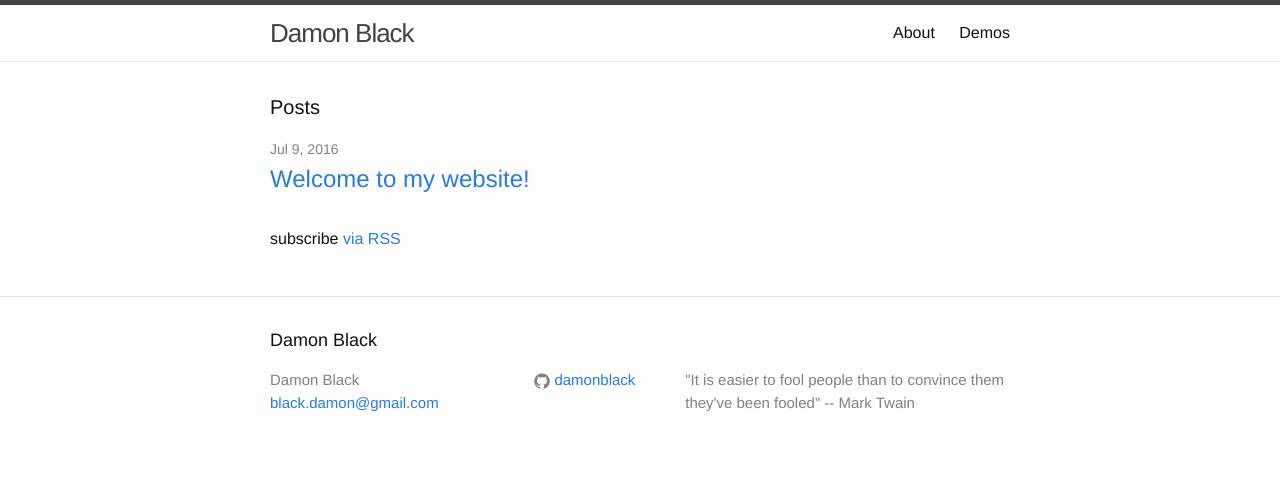
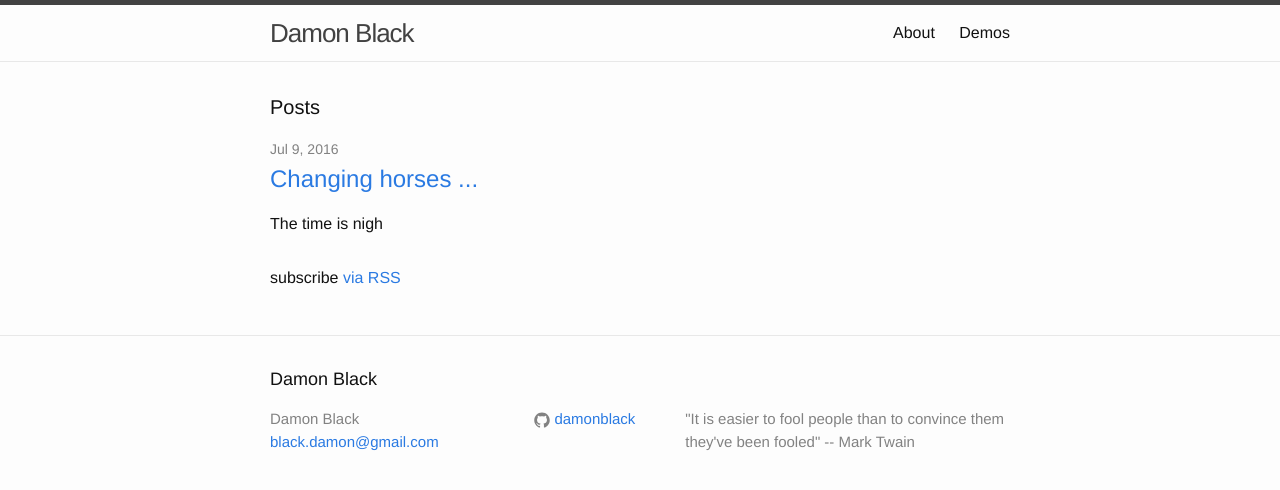
Before and after one commit to damonblack/damonblack.github.io, a Jekyll site: the page built from index.html, in a window 1280 px wide. Shown: the top 490 px of the page. Built offline with Jekyll 4.4.1, drawn with Linux system fonts in a browser that asks for light colours; some of the changed lines change nothing that is shown.

Commit message:
Blog update

```diff
--- a/_posts/2016-07-09-welcome.markdown
+++ b/_posts/2016-07-09-welcome.markdown
@@ -1,8 +1,15 @@
 ---
 layout: post
-title:  "Welcome to my website!"
+title:  "Changing horses ..."
 date:   2016-07-09 14:07:29 -0400
 categories: jekyll update
+excerpt: The time is nigh
 ---
 
-This will be my new homebase for the forseeable future.
+<iframe width="560" height="315" src="https://www.youtube.com/embed/2TnQ-QlxK7g" frameborder="0" allowfullscreen></iframe>
+
+"... in the middle of a stream..."
+
+I think it's about time for me to shake things up. Ten years ago, I started a new career doing something I'd learned as a hobby. It was great.
+
+It still is. But something is missing. The ever-present pressure to be a "productive member of society" has sucked me into a bit of a rut. In my heart of hearts, I don't give one rat's ass about clickthrough or conversion rates, and the last thing I want to do is maximize ad "impressions"
--- a/index.html
+++ b/index.html
@@ -14,6 +14,7 @@ layout: default
         <h2>
           <a class="post-link" href="{{ post.url | prepend: site.baseurl }}">{{ post.title }}</a>
         </h2>
+        {{ post.excerpt }}
       </li>
     {% endfor %}
   </ul>
```
